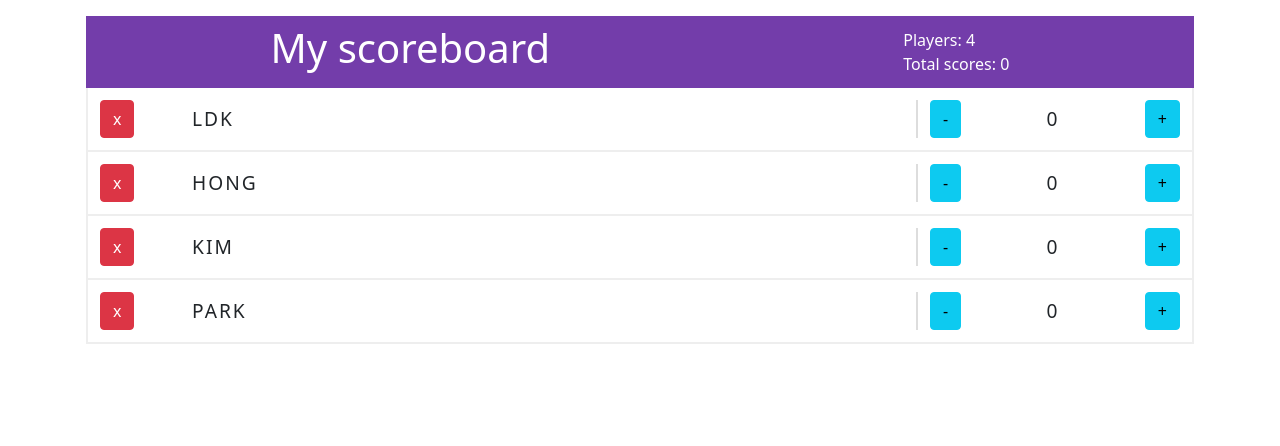
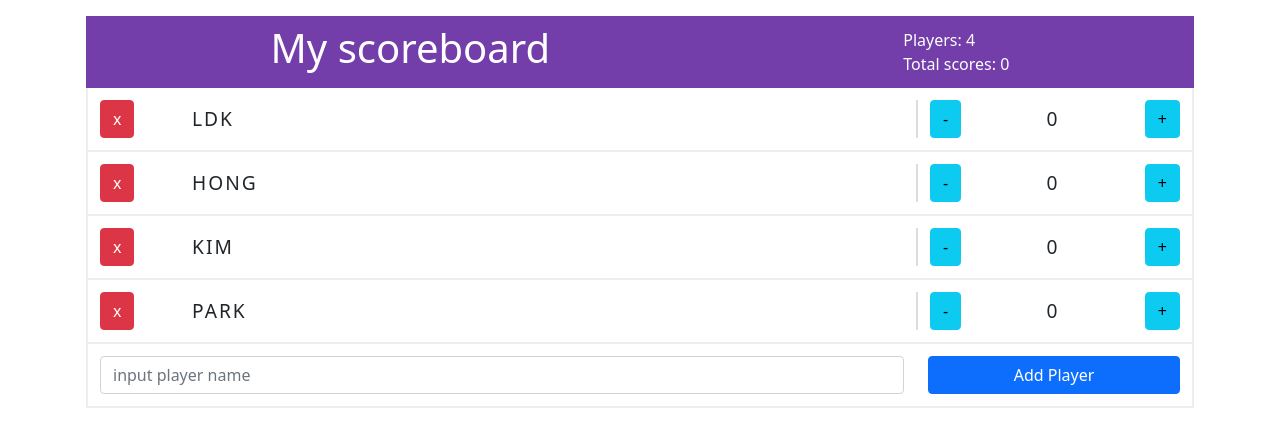
Before and after one commit to eastflag/react-scoreboard, a React (Create React App) app: page / in a window 1280 px wide. Shown: the top 446 px of the page. Built offline with nearby package versions, Linux system fonts and the light colour scheme.

Commit message:
AddPlayerForm UI 추가

```diff
--- a/src/App.jsx
+++ b/src/App.jsx
@@ -3,6 +3,7 @@ import 'bootstrap/dist/css/bootstrap.min.css';
 import './App.css';
 import {Header} from "./components/Header";
 import {Player} from "./components/Player";
+import {AddPlayerForm} from "./components/AddPlayerForm";
 
 class App extends React.Component {
   state = {
@@ -47,6 +48,8 @@ class App extends React.Component {
                   name={item.name} score={item.score} id={item.id}
                   removePlayer={this.handleRemovePlayer}
                   changeScore={this.handleChangeScore} />) }
+
+        <AddPlayerForm></AddPlayerForm>
       </div>
     );
   }
--- /dev/null
+++ b/src/components/AddPlayerForm.jsx
@@ -0,0 +1,19 @@
+import React, {Component} from 'react';
+
+export class AddPlayerForm extends Component {
+  render() {
+    return (
+      <div className="container">
+        <form className="row player align-items-center">
+          <div className="col-9">
+            {/*<label htmlFor="playerName" className="form-label">Player Name</label>*/}
+            <input type="text" className="form-control" id="playerName" placeholder="input player name"></input>
+          </div>
+          <div className="col-3 d-grid">
+            <button type="submit" className="btn btn-primary">Add Player</button>
+          </div>
+        </form>
+      </div>
+    )
+  }
+}
```
